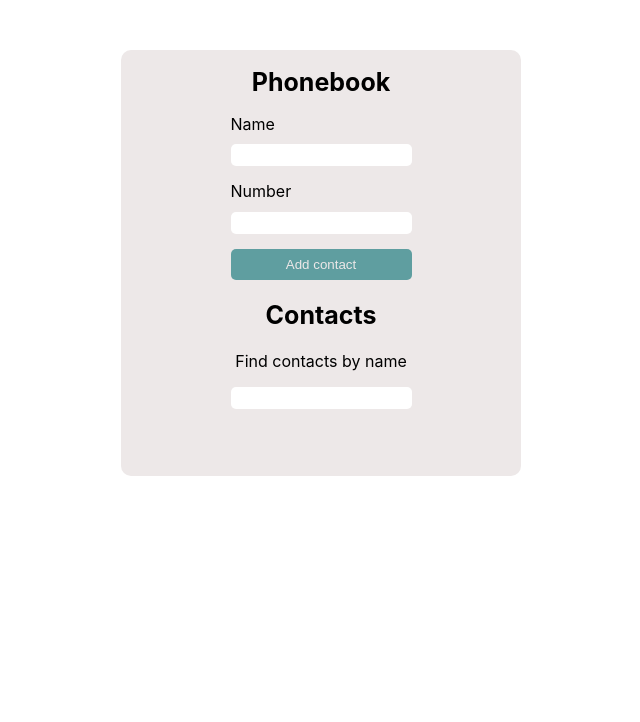
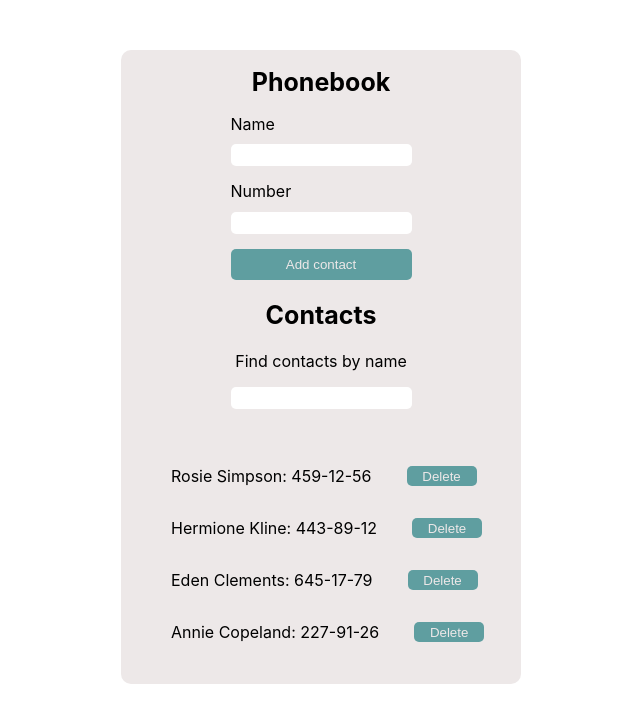
Before and after one commit to kuntuganova/goit-react-hw-02-phonebook, a React (Create React App) app: page / in a window 1280 px wide. Shown: the top 722 px of the page, without its empty margins (319-959 px from the left). Built offline with nearby package versions, Linux system fonts and the light colour scheme.

Commit message:
update app.jsx

```diff
--- a/src/components/App.jsx
+++ b/src/components/App.jsx
@@ -23,16 +23,13 @@ export class App extends Component {
   };
 
   addContact = ({ name, number }) => {
-    if (
-      this.state.contacts.find(contact => contact.name.toLowerCase() === name.toLowerCase())
-    ) {
+    if (this.state.contacts.find(contact => contact.name.toLowerCase() === name.toLowerCase())) {
       alert(`${name} is already in your contact list`);
     } else {
+      const newContact = { id: nanoid(), name: name, number: number };
       this.setState(prev => ({
-        contacts: [
-          ...prev.contacts,
-          { id: nanoid(), name: name, number: number },
-        ],
+        contacts: [...prev.contacts, newContact],
+        newContact: newContact,
       }));
     }
   };
@@ -45,8 +42,11 @@ export class App extends Component {
     const { filter, contacts } = this.state;
 
     const lowercasedName = filter.toLowerCase();
-    const filteredContacts = this.state.filter !== '' ? contacts.filter(contacts =>
-      contacts.name.toLowerCase().includes(lowercasedName)) : [];
+    const filteredContacts = filter !== ''
+      ? contacts.filter(contact =>
+          contact.name.toLowerCase().includes(lowercasedName)
+        )
+      : contacts;
 
     return (
       <div className={css.container}>
```
